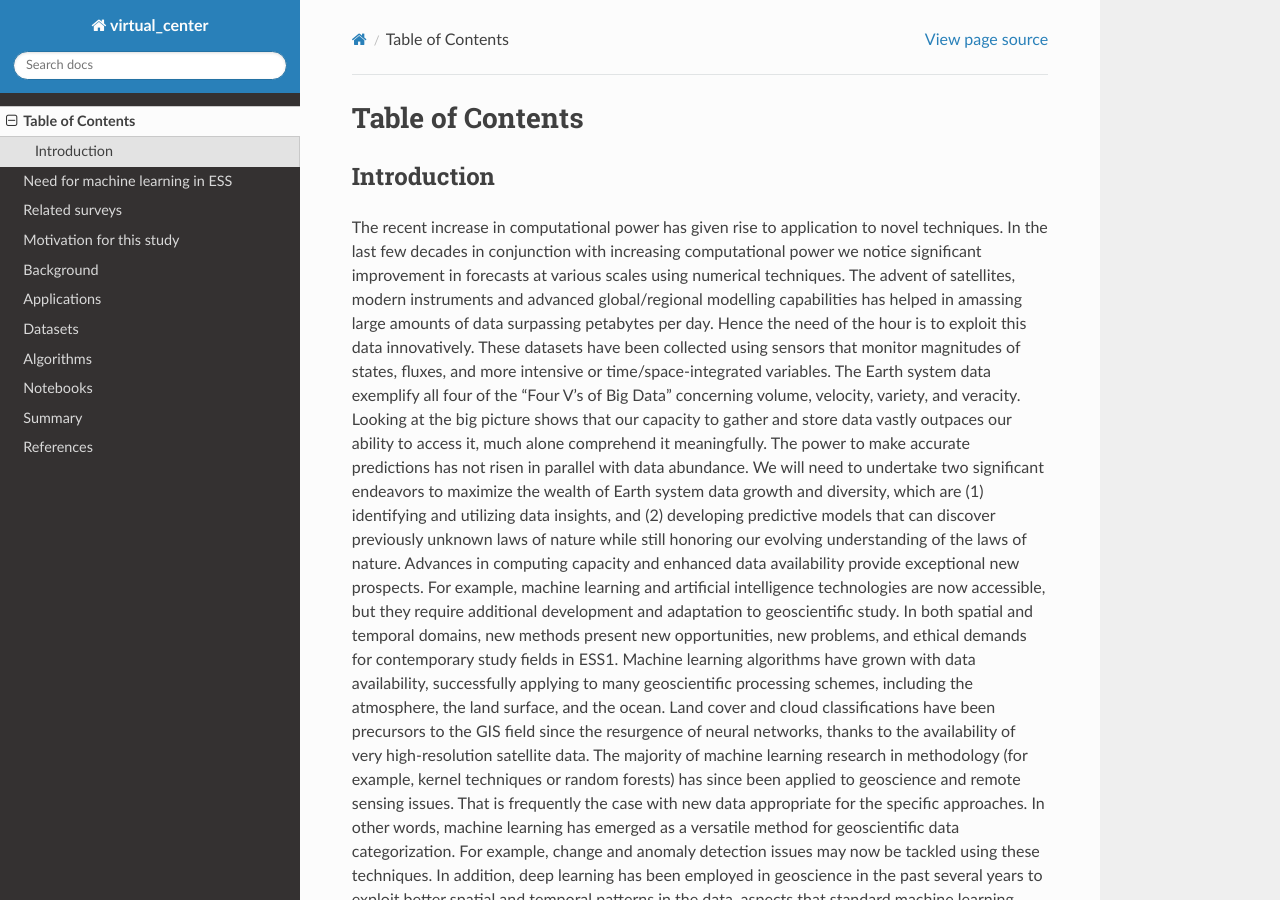
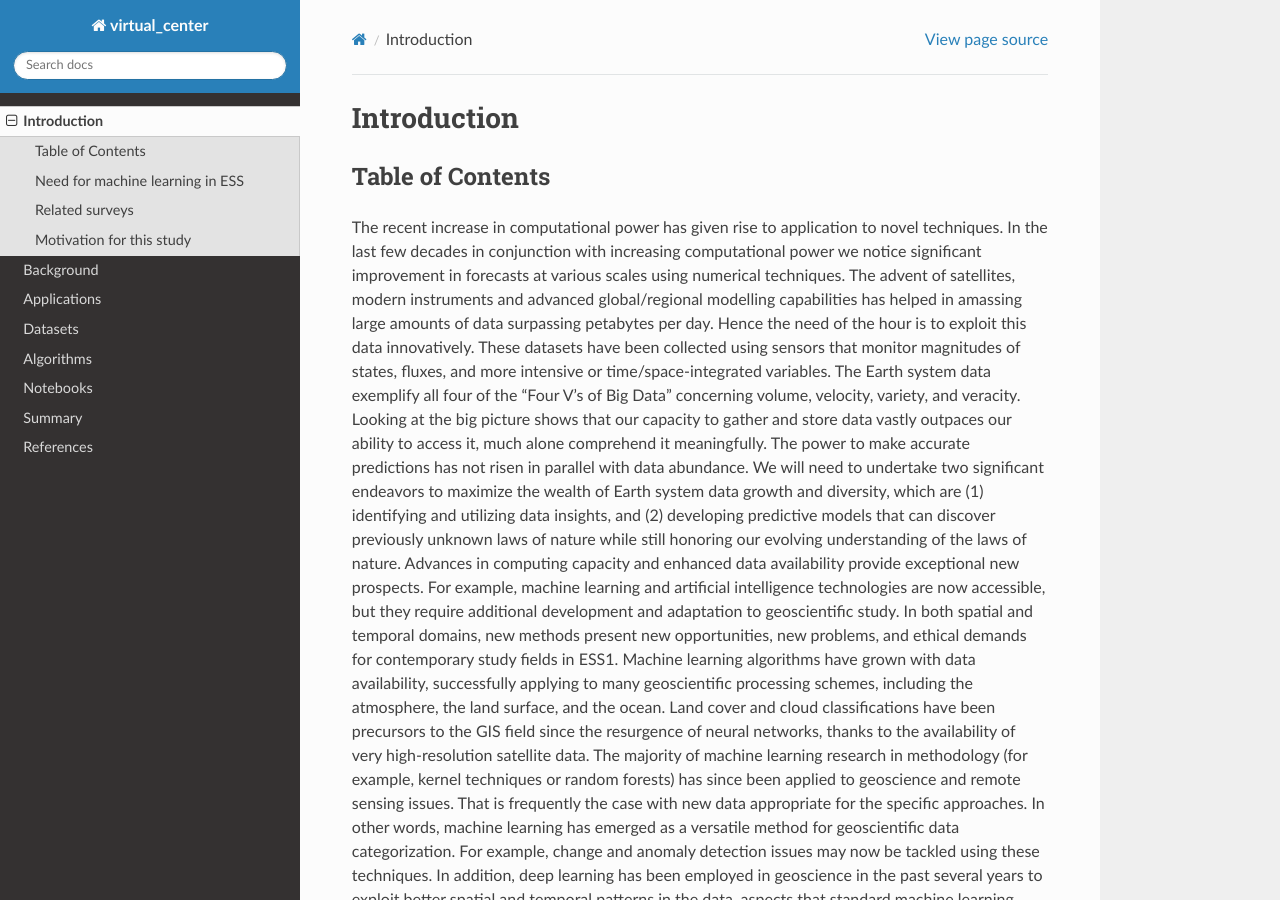
Before and after one commit to tejas-veer/virtual_center, a Sphinx documentation site: the page built from docs/source/introduction.rst, in a window 1280 px wide and 900 px high. Built offline with Sphinx 7.4.7 and the Read the Docs theme 2.0.0, drawn with Linux system fonts in a browser that asks for light colours; pages that are not in the unit, such as notebooks, are missing from menus.

Commit message:
Update introduction.rst

```diff
--- a/docs/source/introduction.rst
+++ b/docs/source/introduction.rst
@@ -1,3 +1,5 @@
+Introduction
+============
 Table of Contents
 ____________________
 
```
Also changed, not shown: other parts of docs/source/introduction.rst (+0 -3 lines).
